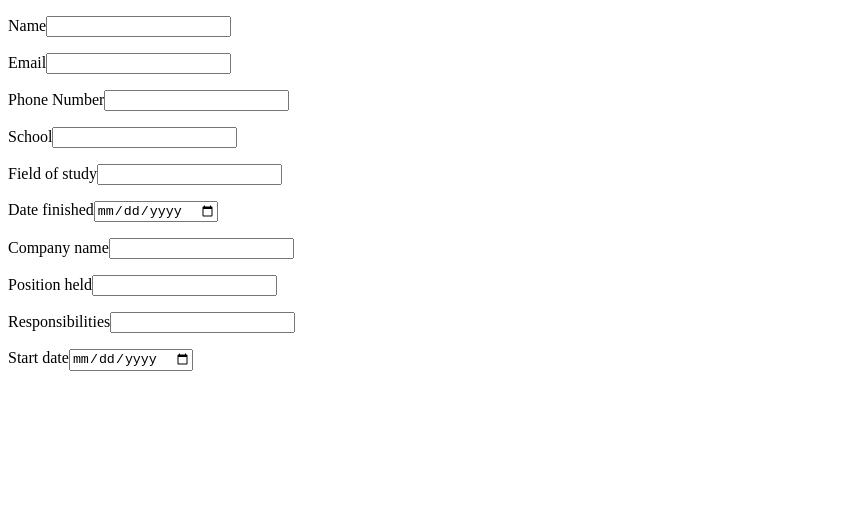
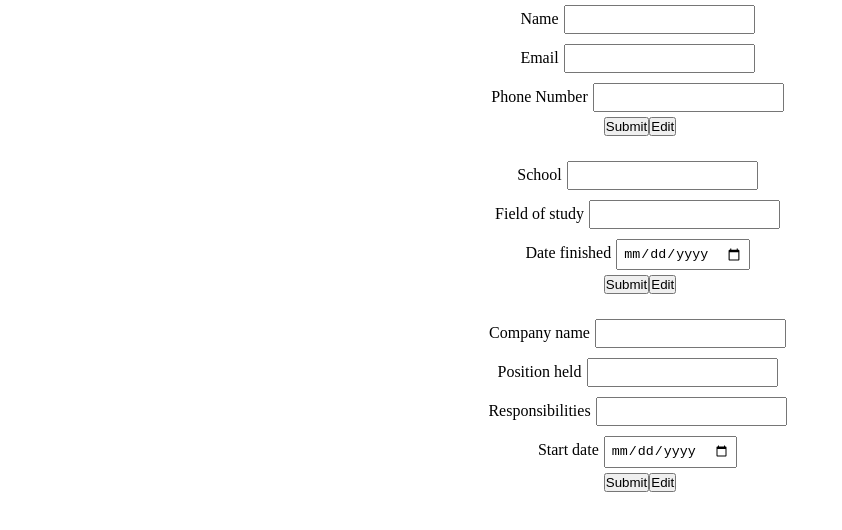
Before and after one commit to thomasxcarney/CV-application, a React (Vite) app: page / in a window 1280 px wide. Shown: the top 530 px of the page, without its empty margins (0-842 px from the left). Built offline with nearby package versions, Linux system fonts and the light colour scheme.

Commit message:
Add basic form elements and styling
The basic form elements for the page have been added and somewhat styled
 with css.

```diff
--- a/src/components/Education.jsx
+++ b/src/components/Education.jsx
@@ -20,6 +20,8 @@ function EducationSection() {
                     </label>
                     <input type='date' id='date-of-study'></input>
                 </p>
+                <button type='submit'>Submit</button>
+                <button type='button'>Edit</button>
             </form>
         </div>
     )
--- a/src/components/Experience.jsx
+++ b/src/components/Experience.jsx
@@ -1,6 +1,6 @@
 function ExperienceSection() {
     return (
-        <div>
+        <div id='experience'>
             <form>
                 <p>
                     <label for='company-name'>
@@ -26,6 +26,8 @@ function ExperienceSection() {
                     </label>
                     <input type='date' id='start-date'></input>
                 </p>
+                <button type='submit'>Submit</button>
+                <button type='button'>Edit</button>
             </form>
         </div>
     )
--- a/src/components/GeneralInfo.jsx
+++ b/src/components/GeneralInfo.jsx
@@ -1,6 +1,6 @@
 function GeneralInfoSection() {
     return (
-        <div>
+        <div id='general-info'>
             <form>
                 <p>
                     <label for='name'>
@@ -20,6 +20,8 @@ function GeneralInfoSection() {
                     </label>
                     <input type='tel' id='phone-number'></input>
                 </p>
+                <button type='submit'>Submit</button>
+                <button type='button'>Edit</button>
             </form>
         </div>
     )
--- a/src/main.jsx
+++ b/src/main.jsx
@@ -3,6 +3,7 @@ import ReactDOM from 'react-dom/client'
 import GeneralInfoSection from './components/GeneralInfo'
 import EducationSection from './components/Education'
 import ExperienceSection from './components/Experience'
+import './styles/componentStyles.css'
 
 ReactDOM.createRoot(document.getElementById('root')).render(
   <React.StrictMode>
--- /dev/null
+++ b/src/styles/componentStyles.css
@@ -0,0 +1,18 @@
+* {
+    margin: 0px;
+    padding: 0px;
+}
+
+body {
+    text-align: center;
+}
+
+div {
+    margin: 0px auto 20px auto;
+    width: 100%;
+}
+
+input {
+    padding: 5px;
+    margin: 5px;
+}
```
